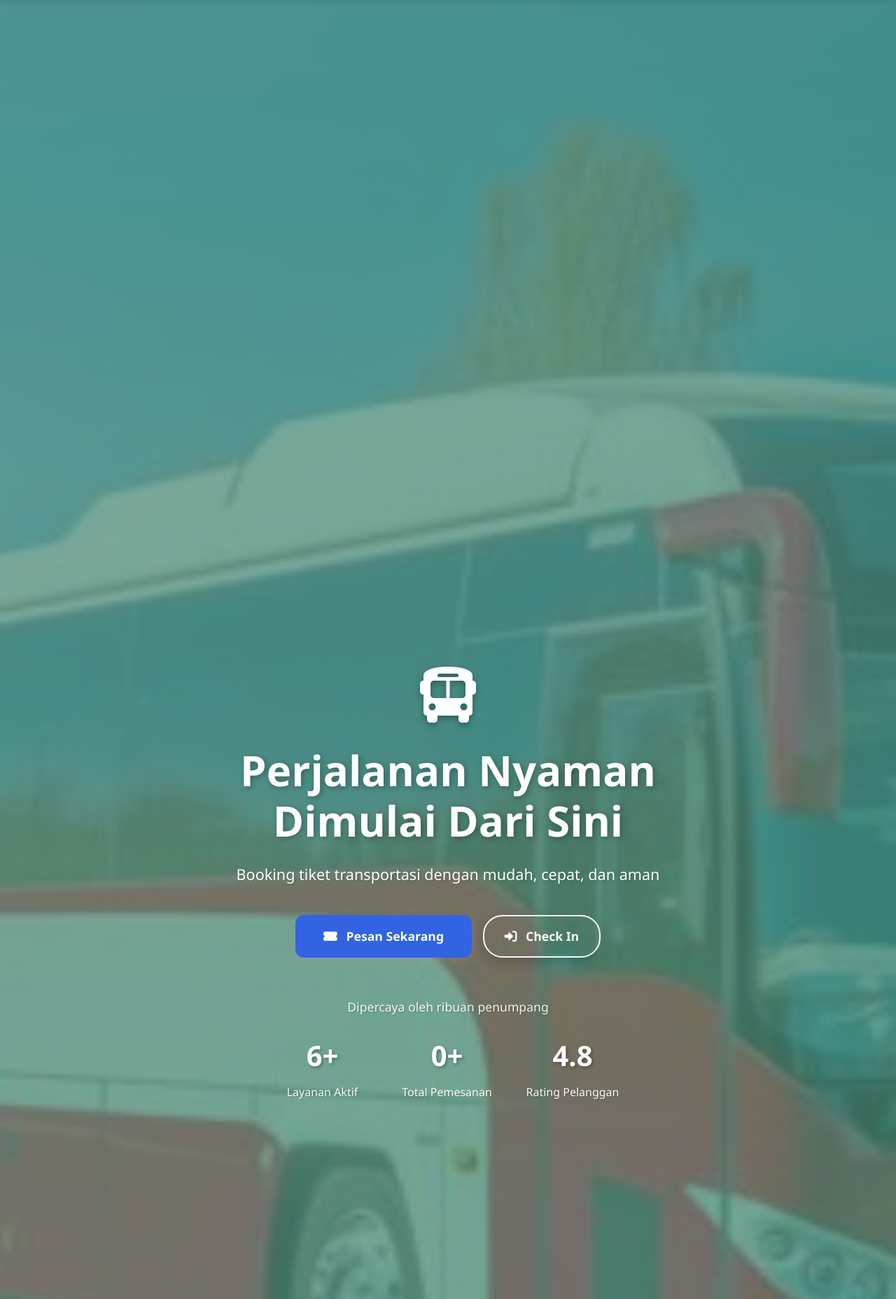
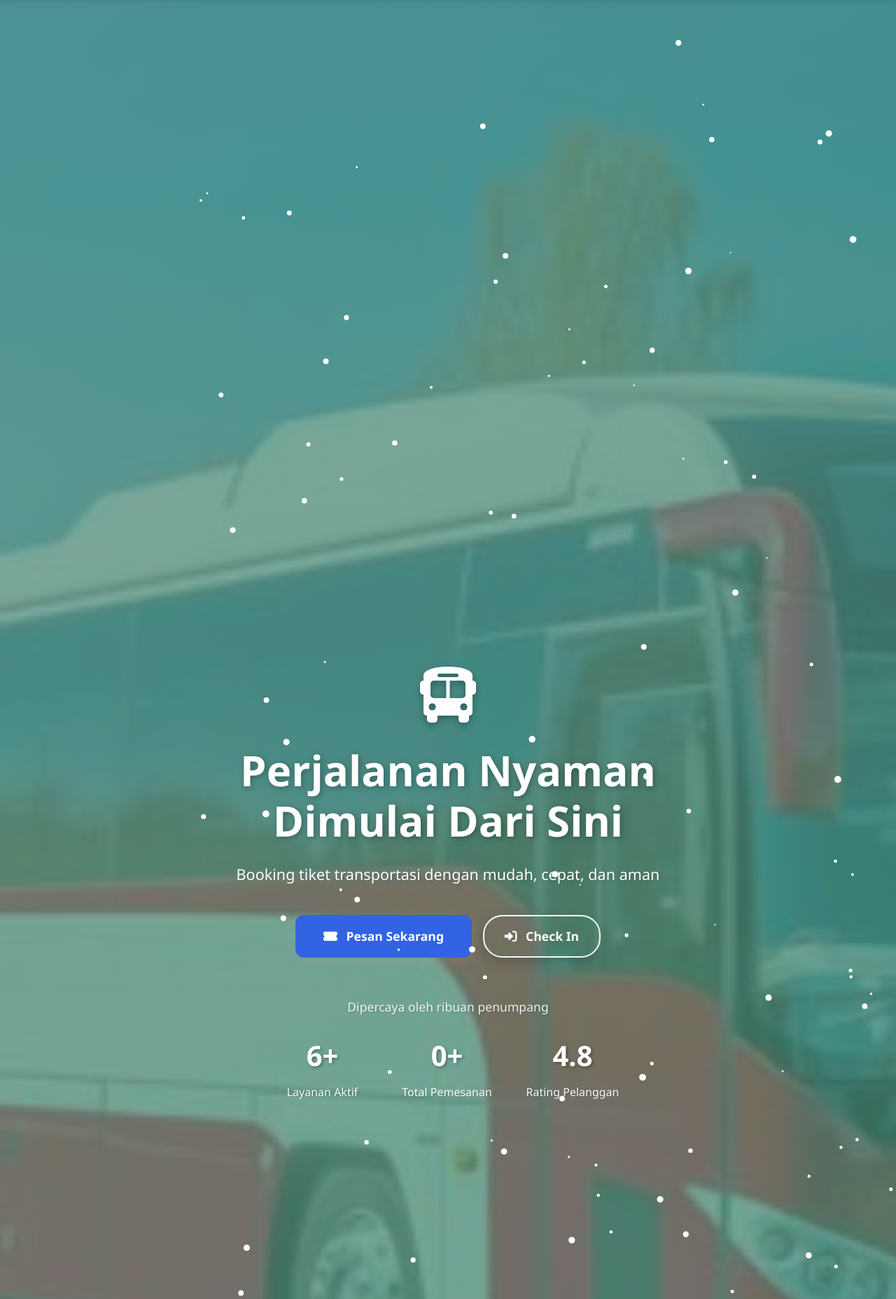
Before and after one commit to HatifSabiri-Laptop/TransGo, a PHP site: page / in a window 1280 px wide. Shown: the part 80-1937 px from the top of the page at 70% size. Run offline with PHP 8.4, Linux system fonts and the light colour scheme; data comes from the database, SQL or seed files in the repository; data that the repository does not hold is empty.

Commit message:
Update files and fix bugs

```diff
--- a/assets/css/style.css
+++ b/assets/css/style.css
@@ -1,3 +1,17 @@
+/* ============================================
+   SNOWFALL CANVAS
+   ============================================ */
+
+#snow {
+    position: fixed;
+    top: 0;
+    left: 0;
+    width: 100%;
+    height: 100%;
+    pointer-events: none;
+    z-index: 9999;
+}
+
 /* Reset & Base Styles */
 * {
     margin: 0;
--- a/index.php
+++ b/index.php
@@ -27,6 +27,9 @@ $conn = getDBConnection();
 $total_services = $conn->query("SELECT COUNT(*) as count FROM services WHERE status='active'")->fetch_assoc()['count'];
 $total_bookings = $conn->query("SELECT COUNT(*) as count FROM reservations")->fetch_assoc()['count'];
 ?>
+
+<!-- Snowfall Canvas -->
+<canvas id="snow"></canvas>
 
 <style>
     /* inline styles in index.php */
@@ -323,6 +326,66 @@ $total_bookings = $conn->query("SELECT COUNT(*) as count FROM reservations")->fe
 </section>
 
 <script>
+// Snowfall Effect
+const canvas = document.getElementById('snow');
+const ctx = canvas.getContext('2d');
+
+function resizeCanvas() {
+    canvas.width = window.innerWidth;
+    canvas.height = window.innerHeight;
+}
+
+resizeCanvas();
+window.addEventListener('resize', resizeCanvas);
+
+let snowflakes = [];
+
+// Initialize snowflakes
+for (let i = 0; i < 150; i++) {
+    snowflakes.push({
+        x: Math.random() * canvas.width,
+        y: Math.random() * canvas.height,
+        r: Math.random() * 4 + 1,
+        d: Math.random() * 1
+    });
+}
+
+function drawSnow() {
+    ctx.clearRect(0, 0, canvas.width, canvas.height);
+    ctx.fillStyle = "white";
+    ctx.beginPath();
+
+    for (let i = 0; i < snowflakes.length; i++) {
+        let f = snowflakes[i];
+        ctx.moveTo(f.x, f.y);
+        ctx.arc(f.x, f.y, f.r, 0, Math.PI * 2, true);
+    }
+    ctx.fill();
+    moveSnow();
+}
+
+let angle = 0;
+
+function moveSnow() {
+    angle += 0.01;
+    for (let i = 0; i < snowflakes.length; i++) {
+        let f = snowflakes[i];
+        f.y += Math.cos(angle + f.d) + 1 + f.r / 2;
+        f.x += Math.sin(angle) * 2;
+
+        if (f.y > canvas.height) {
+            snowflakes[i] = {
+                x: Math.random() * canvas.width,
+                y: 0,
+                r: f.r,
+                d: f.d
+            };
+        }
+    }
+}
+
+setInterval(drawSnow, 33);
+
 // Carousel functionality
 document.addEventListener('DOMContentLoaded', function() {
     const slides = document.querySelectorAll('.carousel-slide');
```
